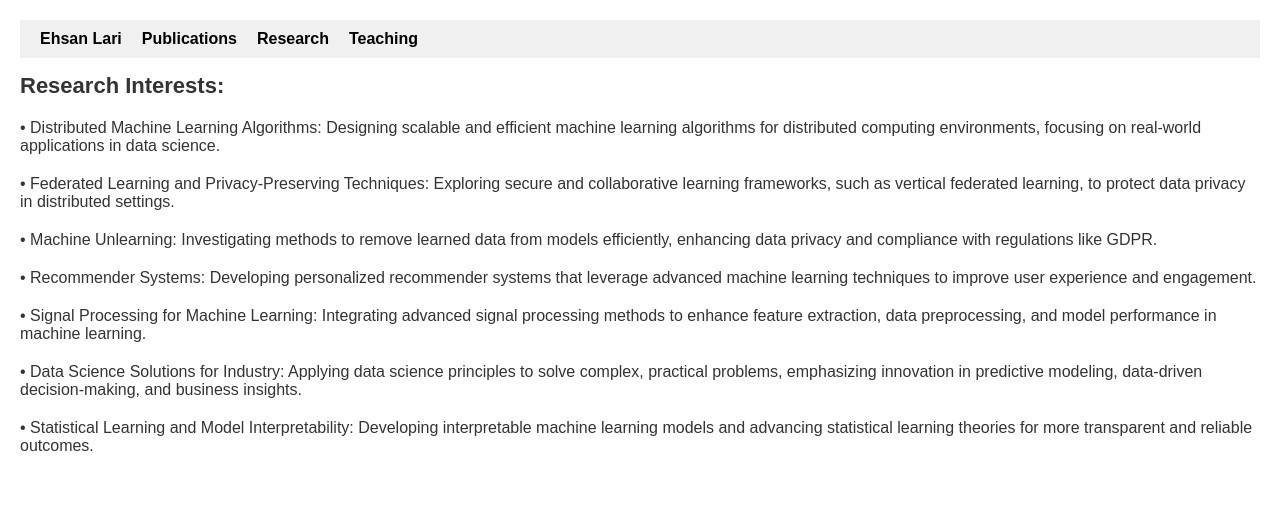
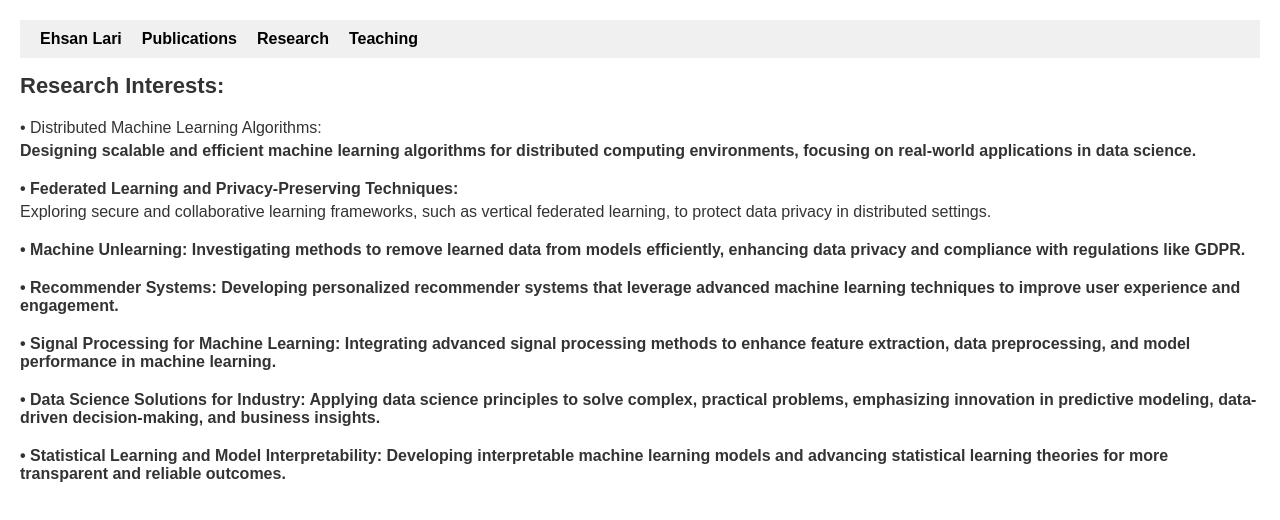
Before and after one commit to ehsan-lari/ehsan-lari.github.io, a plain HTML site: page research.html in a window 1280 px wide. Drawn offline with Linux system fonts and the light colour scheme.

Commit message:
Update research.html

```diff
--- a/research.html
+++ b/research.html
@@ -30,7 +30,13 @@
             margin-bottom: 5px;
         }
 
+        .research-title {
+            margin-top: 5px;
+            margin-bottom: 5px;
+        }
+
         .research-description {
+	    font-weight: bold;
             margin-top: 5px;
             margin-bottom: 5px;
         }
@@ -79,13 +85,13 @@
     <h1>Research Interests:</h1>
 
     <div class="research">
-        <div class="research-description">• Distributed Machine Learning Algorithms:
-	Designing scalable and efficient machine learning algorithms for distributed computing environments,
+        <div class="research-title">• Distributed Machine Learning Algorithms:</div>
+	<div class="research-description">Designing scalable and efficient machine learning algorithms for distributed computing environments,
 	focusing on real-world applications in data science.</div>
     </div>
 
     <div class="research">
-        <div class="research-description">• Federated Learning and Privacy-Preserving Techniques:
+        <div class="research-description">• Federated Learning and Privacy-Preserving Techniques: </div>
 	Exploring secure and collaborative learning frameworks, such as vertical federated learning, to protect data privacy in distributed settings.</div>
     </div>
 
```
